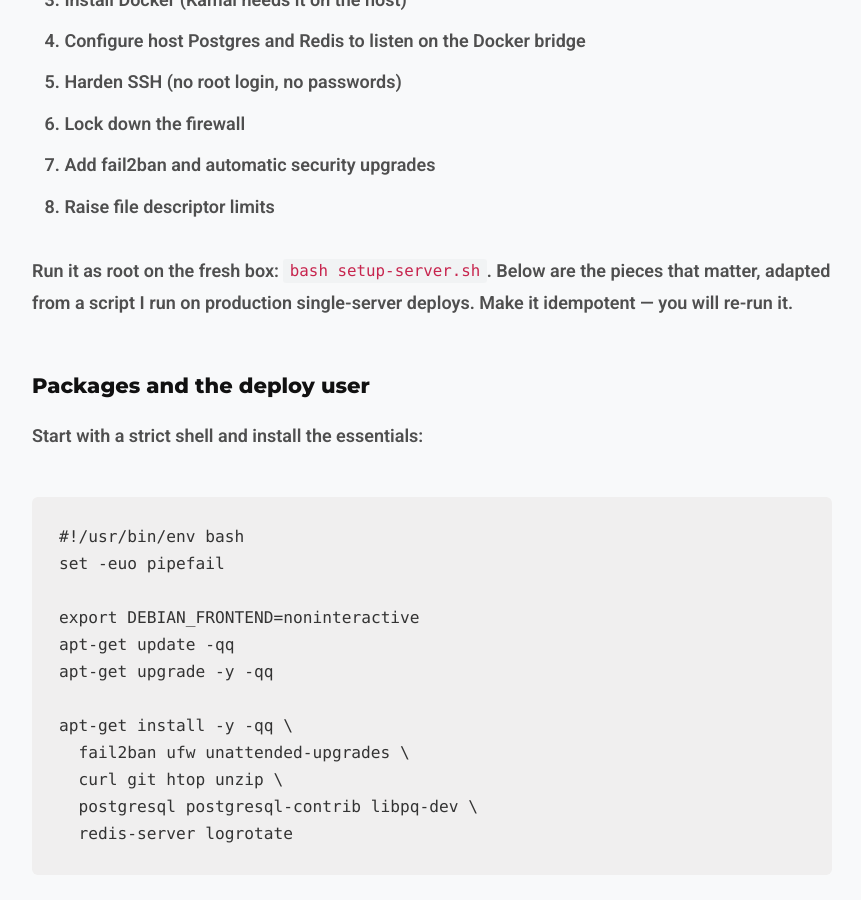
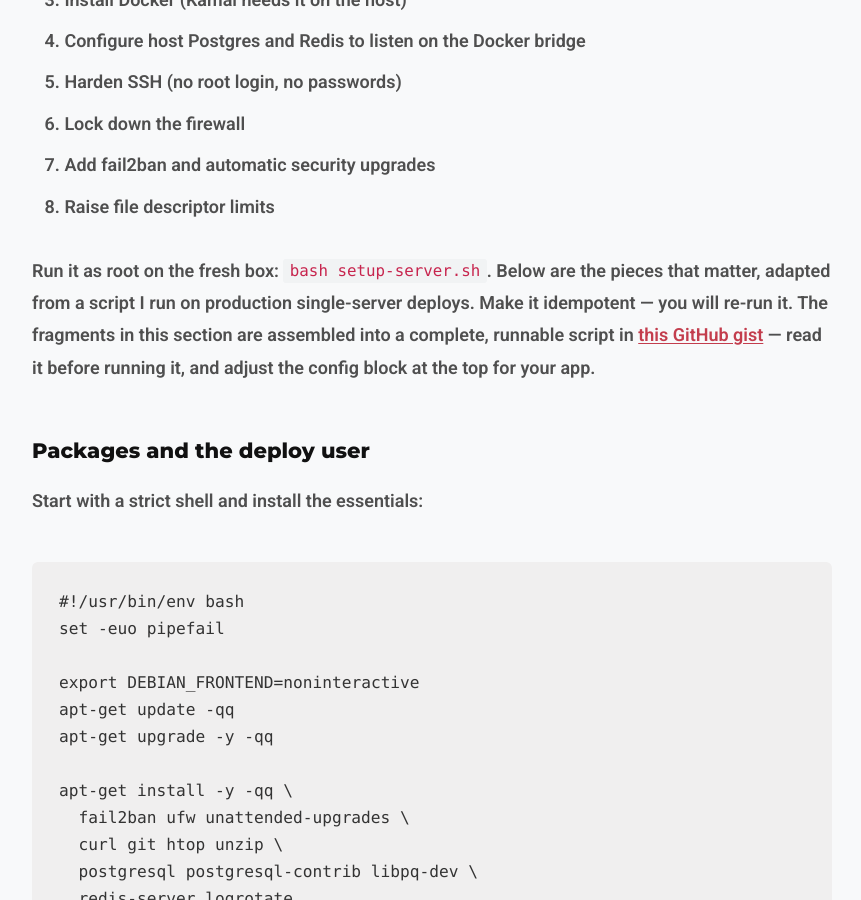
Before and after one commit to waleo/railsfever-05-2025, a Jekyll site: the page built from _posts/2026-06-29-deploying-rails-8-with-kamal-single-server.md, in a window 1280 px wide and 900 px high, scrolled down 2687 px. Shown: the whole window, without its empty margins (208-1069 px from the left). Built offline with Jekyll 4.4.1, drawn with Linux system fonts in a browser that asks for light colours.

Commit message:
Link complete setup-server.sh gist in Kamal post
Assemble the server-hardening script fragments into a single runnable script,
published as a public gist, and link it from the Step 1 intro.

Co-Authored-By: Claude Opus 4.8 <noreply@anthropic.com>

```diff
--- a/_posts/2026-06-29-deploying-rails-8-with-kamal-single-server.md
+++ b/_posts/2026-06-29-deploying-rails-8-with-kamal-single-server.md
@@ -46,7 +46,7 @@ What a good bootstrap script does, in order:
 7. Add fail2ban and automatic security upgrades
 8. Raise file descriptor limits
 
-Run it as root on the fresh box: `bash setup-server.sh`. Below are the pieces that matter, adapted from a script I run on production single-server deploys. Make it idempotent — you will re-run it.
+Run it as root on the fresh box: `bash setup-server.sh`. Below are the pieces that matter, adapted from a script I run on production single-server deploys. Make it idempotent — you will re-run it. The fragments in this section are assembled into a complete, runnable script in [this GitHub gist](https://gist.github.com/waleo/c649651cccabb1b8d060567857f1e2ca) — read it before running it, and adjust the config block at the top for your app.
 
 ### Packages and the deploy user
 
```
